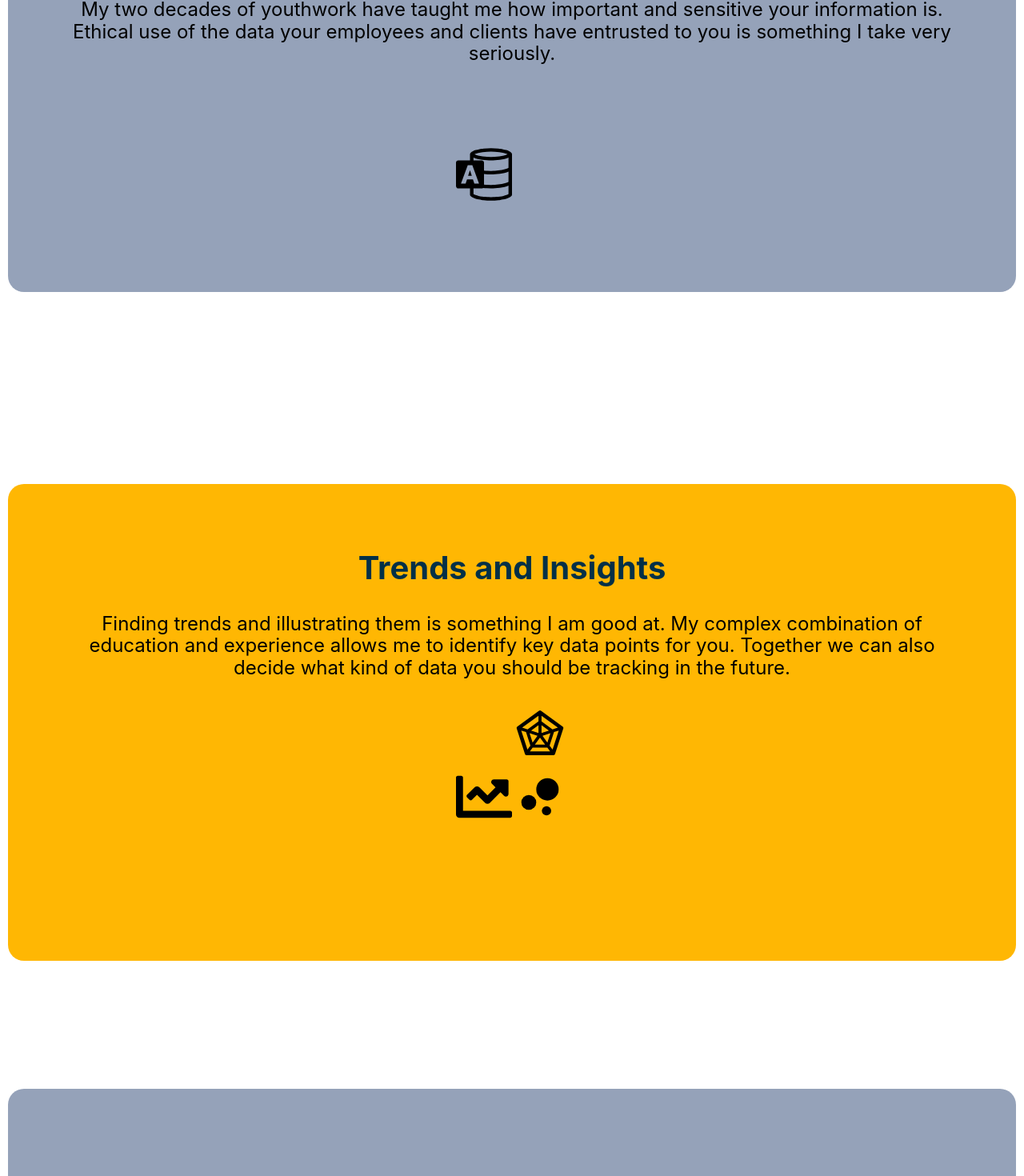
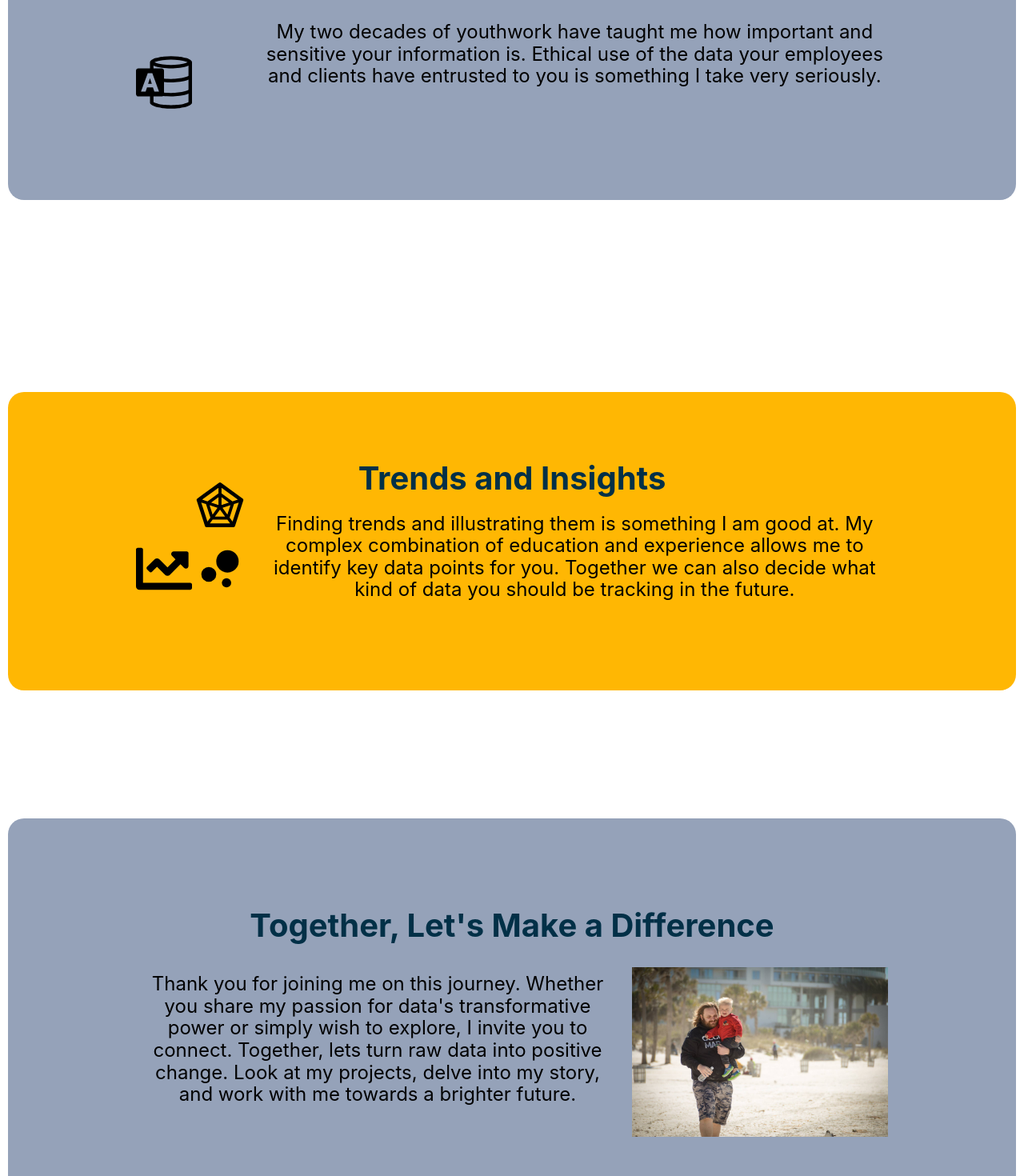
Before and after one commit to JeremyKlassen/PortfolioWebsite, a React (Vite) app: page / in a window 1280 px wide. Shown: the part 1318-2788 px from the top of the page at 80% size. Built offline with nearby package versions, Linux system fonts and the light colour scheme; some icons are missing.

Commit message:
updated the home page's desktop Styling

```diff
--- a/src/components/pages/Home/Home.module.css
+++ b/src/components/pages/Home/Home.module.css
@@ -14,6 +14,13 @@ h1 {
 .homeDiv section {
   padding-left: 5rem;
   padding-right: 5rem;
+}
+
+@media (min-width: 768px) {
+  .homeDiv section {
+    padding-left: 10rem;
+    padding-right: 10rem;
+  }
 }
 
 .collaborate {
@@ -60,6 +67,32 @@ h1 {
   margin-bottom: 2rem;
 }
 
+@media (min-width: 768px) {
+  .guided {
+    display: grid;
+    grid-template-columns: repeat(6, 1fr);
+    grid-template-rows: 0.5fr 1fr;
+  }
+
+  .bg1H1 {
+    grid-row: 1/2;
+    grid-column: 1/7;
+    margin: 0;
+  }
+
+  .bg1Pic {
+    grid-row: 2/3;
+    grid-column: 1/2;
+    width: auto;
+    margin-right: 1rem;
+  }
+
+  .bg1P {
+    grid-row: 2/3;
+    grid-column: 2/7;
+  }
+}
+
 .background2 {
   background-color: var(--theme-color-2);
   border-radius: 20px;
@@ -89,20 +122,41 @@ h1 {
   margin-bottom: 5rem;
 }
 
-.background3 {
-  background-color: var(--theme-color-7);
-  border-radius: 20px;
-}
+@media (min-width: 768px) {
+  .background2 {
+    display: grid;
+    grid-template-columns: repeat(6, 1fr);
+    grid-template-rows: 0.5fr 1fr;
+  }
 
-.bridge {
-  padding: 2em;
+  .background2 h2 {
+    grid-row: 1/2;
+    grid-column: 1/7;
+    margin: 0;
+    margin-bottom: 1rem;
+    align-self: center;
+  }
+
+  .chartsContainer {
+    grid-row: 1/3;
+    grid-column: 1/2;
+    width: auto;
+    justify-self: center;
+    align-self: center;
+    margin-bottom: 0;
+    margin-right: 1rem;
+  }
+
+  .background2P {
+    grid-row: 2/3;
+    grid-column: 2/7;
+    text-align: center;
+    display: flex;
+    flex-direction: column;
+  }
 }
 
 .difference {
-  padding: 2em;
-}
-
-.forgeAhead {
   padding: 2em;
 }
 
@@ -113,18 +167,6 @@ h1 {
   flex-direction: column;
   align-items: flex-start;
   margin-bottom: 10rem;
-}
-
-.dataIconsContainer {
-  grid-row: 2/3;
-  grid-column: 1/2;
-}
-
-.dataIconsContainer ul {
-  display: flex;
-  flex-direction: column;
-  flex-wrap: nowrap;
-  align-items: center;
 }
 
 .landing h1 {
@@ -157,74 +199,6 @@ h1 {
   text-align: left;
 }
 
-.tableauPlaceholder {
-  position: relative;
-}
-
-.tableauViz {
-  display: none;
-}
-
-.tableauImg {
-  border: none;
-}
-
-/* @media (max-width: 815px) {
-  .landing {
-    display: flex;
-    flex-direction: column;
-    align-items: center;
-  }
-
-  .landing p {
-    margin-top: 2rem;
-    margin-bottom: 2rem;
-  }
-
-  .background1 {
-    display: flex;
-    flex-direction: column;
-    align-items: center;
-  }
-
-  .bg1P {
-    margin-bottom: 2rem;
-  }
-
-  .background2 {
-    display: flex;
-    flex-direction: column;
-    padding-bottom: 5rem;
-    margin-bottom: 5rem;
-  }
-
-  .background2 p {
-    margin-bottom: 1rem;
-  }
-
-  .guided {
-    display: flex;
-    flex-direction: column;
-    align-items: center;
-  }
-} */
-
-.shining {
-  padding: 2em;
-  display: flex;
-  justify-content: center;
-  align-items: center;
-  background-image: url("../../assets/charts/lineChart1.png");
-  background-size: contain;
-  background-repeat: no-repeat;
-  width: 100%;
-  padding-bottom: 64.2857%;
-}
-
-.shiningText {
-  text-align: center;
-}
-
 .differenceDiv {
   background: var(--theme-color-7);
   border-radius: 20px;
--- a/src/components/ui/TextPictureRight/TextPictureRight.module.css
+++ b/src/components/ui/TextPictureRight/TextPictureRight.module.css
@@ -25,34 +25,42 @@
   max-width: 20rem;
   object-fit: scale-down;
   margin-left: 2rem;
-  grid-row: 2/3;
-  grid-column: 4/5;
 }
 
-/* @media (max-width: 768px) {
+@media (min-width: 992px) {
   .sectionContent {
     display: grid;
-    grid-template-columns: 1fr;
-    grid-template-rows: 0.25fr 1fr 1fr;
-    place-items: center;
+    grid-template-columns: repeat(6, 1fr);
+    grid-template-rows: 0.5fr 1fr;
   }
 
   .sectionHeader {
     grid-row: 1/2;
-    grid-column: 1/2;
-    margin: 1rem;
-    padding-bottom: 0;
+    grid-column: 1/7;
+    margin: 0;
+    align-self: center;
+  }
+
+  .picDiv {
+    grid-row: 2/3;
+    grid-column: 6/7;
+    width: auto;
+    justify-self: center;
+    align-self: center;
+    margin-bottom: 0;
+    margin-left: 1rem;
+    padding: 0;
   }
 
   .sectionP {
     grid-row: 2/3;
-    grid-column: 1/2;
-    justify-self: center;
+    grid-column: 1/6;
+    text-align: center;
+    display: flex;
+    flex-direction: column;
   }
 
   .pic {
-    grid-row: 3/4;
-    grid-column: 1/2;
-    justify-self: center;
+    margin: 0;
   }
-} */
+}
```
